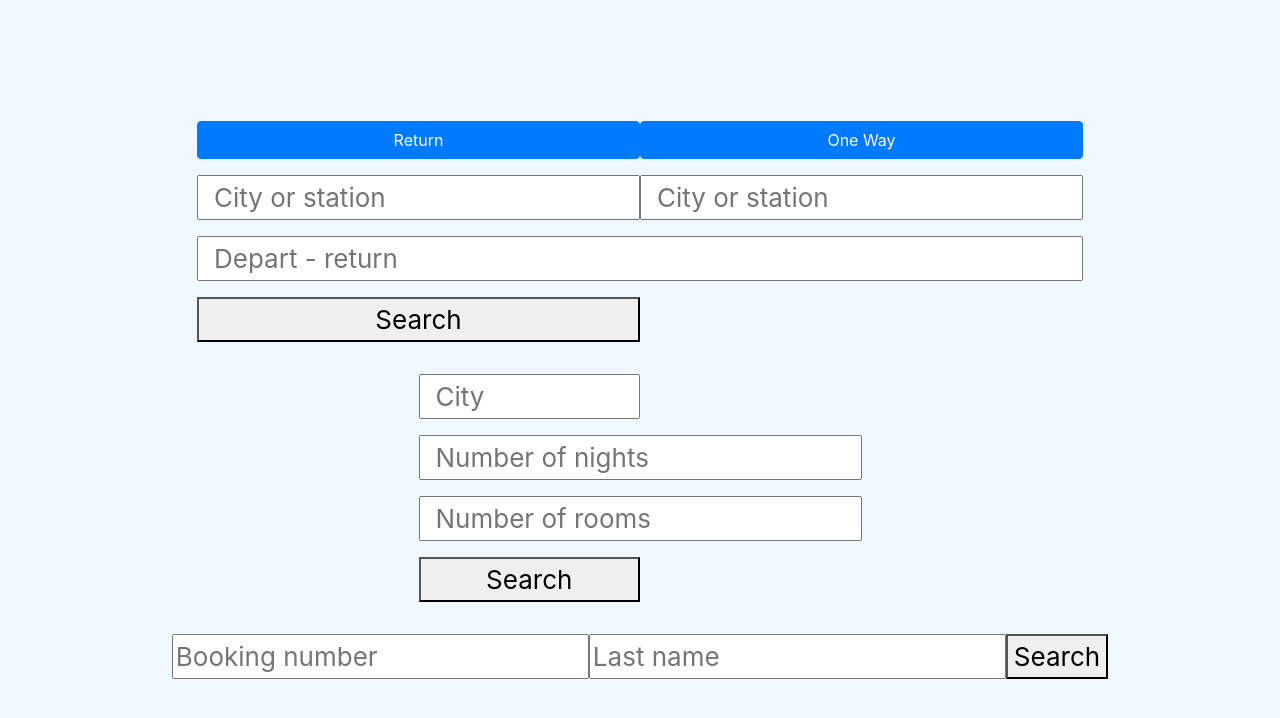
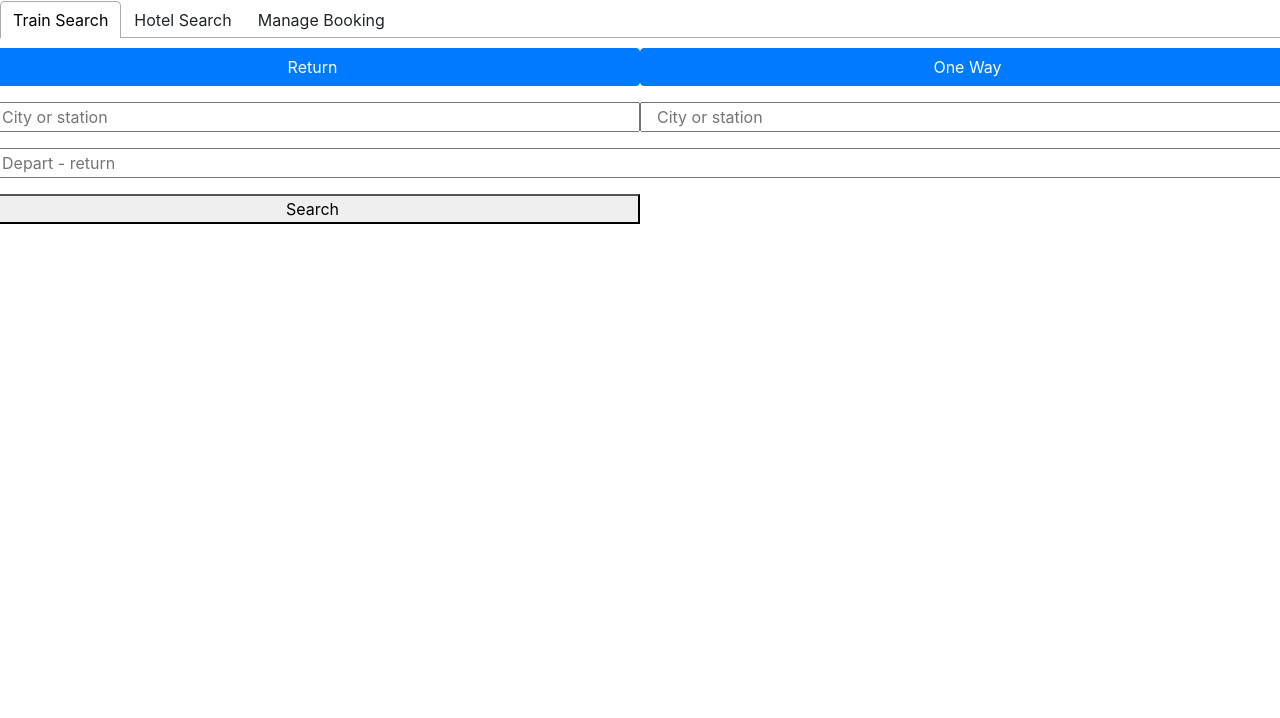
Before and after one commit to Prediktor93/eurostart-hackmeup, a React (Create React App) app: page / in a window 1280 px wide. Shown: the top 718 px of the page. Built offline with nearby package versions, Linux system fonts and the light colour scheme.

Commit message:
Create tabs for main page

```diff
--- a/package.json
+++ b/package.json
@@ -7,6 +7,7 @@
     "react": "^16.8.6",
     "react-dom": "^16.8.6",
     "react-scripts": "3.0.1",
+    "react-tabs": "3.0.0",
     "validate.js": "0.12.0"
   },
   "scripts": {
--- a/src/App.js
+++ b/src/App.js
@@ -1,17 +1,32 @@
 import React from 'react';
 import TrainSearchForm from './search_components/index.jsx';
-import HotelSearchForm from './hotel_search/index.jsx';
+import HotelSearchForm from './hotel_search/index.jsx'
 import RetrieveBookingForm from './retrieve_booking/index.jsx';
 import './App.css';
 
+import { Tab, Tabs, TabList, TabPanel } from 'react-tabs';
+import "react-tabs/style/react-tabs.css";
+
 function App() {
   return (
-    <div className="App">
-      <header className="App-header">
-        <TrainSearchForm></TrainSearchForm>
-        <HotelSearchForm></HotelSearchForm>
-        <RetrieveBookingForm></RetrieveBookingForm>
-      </header>
+    <div>
+      <Tabs>
+        <TabList>
+          <Tab>Train Search</Tab>
+          <Tab>Hotel Search</Tab>
+          <Tab>Manage Booking</Tab>
+        </TabList>
+
+        <TabPanel>
+          <TrainSearchForm></TrainSearchForm>
+        </TabPanel>
+        <TabPanel>
+          <HotelSearchForm></HotelSearchForm>
+        </TabPanel>
+        <TabPanel>
+          <RetrieveBookingForm></RetrieveBookingForm>
+        </TabPanel>
+      </Tabs>
     </div>
   );
 }
```
